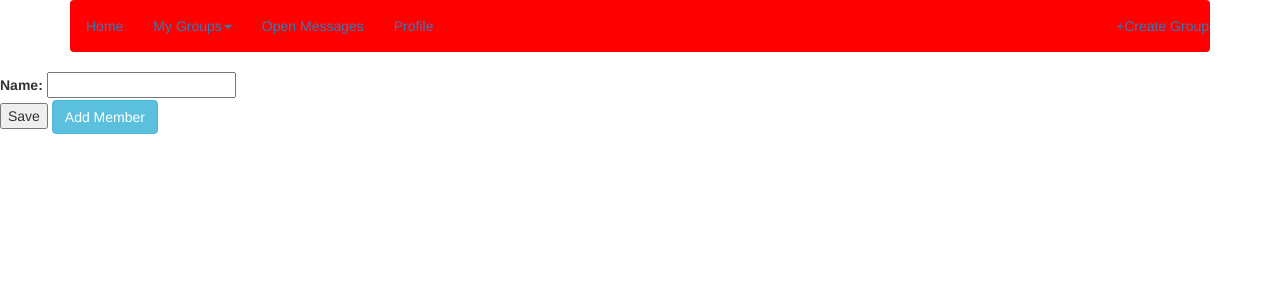
After one commit to sandeepsajan0/friends, a Django app: page /friends/user/create_group/ in a window 1280 px wide. The commit adds this page. Shown: the top 300 px of the page. Run offline with Django 3.2, Linux system fonts and the light colour scheme; the visitor is signed in with stand-in values (Sample User, id 1); some libraries are stand-ins or nearby versions.

Commit message:
add Create group feature

```diff
--- a/DoYouKnowMe/models.py
+++ b/DoYouKnowMe/models.py
@@ -15,6 +15,19 @@ class Post(models.Model):
 
     def __unicode__(self):
         return u'%s %s %s %s' % (self.text, self.date_added,self.author,self.author_name)
+
+
+
+class Group(models.Model):
+    name=models.CharField(max_length=200)
+    users = models.ManyToManyField(User)
+
+
+
+class GroupForm(ModelForm):
+    class Meta:
+        model = Group
+        fields = ("name",)
 
 
 class PostForm(ModelForm):
--- /dev/null
+++ b/DoYouKnowMe/templates/create_group.html
@@ -0,0 +1,13 @@
+{% extends 'main.html' %}
+{% block body %}
+<form action="" method="post">
+{% csrf_token %}
+{% for field in form %}
+    <div class="fieldWrapper">
+        {{ field.label_tag }} {{ field }}
+    </div>
+{% endfor %}
+<input type="submit" value="Save" />
+<a href="/friends/user/group/add_member/" class="btn btn-info">Add Member</a>
+</form>
+{% endblock %}
--- a/DoYouKnowMe/templates/login.html
+++ b/DoYouKnowMe/templates/login.html
@@ -1,4 +1,4 @@
-{% extends 'main.html' %}
+{% extends 'base.html' %}
 
 {% block head %}
 <title>
--- a/DoYouKnowMe/templates/logout.html
+++ b/DoYouKnowMe/templates/logout.html
@@ -1,4 +1,4 @@
-{% extends 'main.html' %}
+{% extends 'base.html' %}
 
 {% block head %}
 <title>
--- a/DoYouKnowMe/templates/main.html
+++ b/DoYouKnowMe/templates/main.html
@@ -16,37 +16,29 @@
 
     <div class="container">
         <div class="navbar" style="background-color:red;">
-            {% if user.is_authenticated %}
             <ul class="nav navbar-nav">
-                <li><a href="/friends/">Home</a></li>
+                <li><a href="/friends/user/">Home</a></li>
                 <li class="dropdown">
                     <a class="dropdown-toggle" data-toggle="dropdown" href="#" aria-expanded="false">My Groups<span class="caret"></span></a>
                     <ul class="dropdown-menu">
-                        <li><a href="group_1/">Group 1</a></li>
-                        <li><a href="group_2/">Group 2</a></li>
-                        <li><a href="group_3/">Group 3</a></li>
+                        {% for gp in groups %}
+                        <li><a href="{% url 'group' pk=gp.pk %}">{{gp.name}}</a></li>
+                        {% endfor %}
+<!--                        <li><a href="group_2/">Group 2</a></li>-->
+<!--                        <li><a href="group_3/">Group 3</a></li>-->
                     </ul>
                 </li>
-                <li><a href="/friends/open_messages/">Open Messages</a></li>
-                <li><a href="/friends/profile/">Profile</a></li>
-
+                <li><a href="/friends/user/open_messages/">Open Messages</a></li>
+                <li><a href="/friends/user/profile/">Profile</a></li>
             </ul>
             <ul class="nav navbar-nav navbar-right">
-                <li><a href="/friends/create_group/" align="right"> +Create Group</a></li>
+                <li><a href="/friends/user/create_group/" align="right"> +Create Group</a></li>
             </ul>
-            {% else %}
-            <ul class="nav navbar-nav">
-                <li><a href="/friends/">Home</a></li>
-            </ul>
-            <ul class="nav navbar-nav navbar-right">
-                <li><a href="/friends/register/">Register</a></li>
-                <li><a href="/friends/login/">Login</a></li>
-            {% endif %}
         </div>
     </div>
     {% block body %}
     <h1>Yess Bosss!</h1>
-    <h3> Here is the anonymous friends app. You have to find who have done this message and challage to your friend and know your friend more closely.</h3>
+    <h3> Here is the anonymous friends app. You have to find who have done this message and challange to your friend and know your friend more closely.</h3>
     {% endblock %}
     </body>
 
--- a/DoYouKnowMe/templates/open_posts.html
+++ b/DoYouKnowMe/templates/open_posts.html
@@ -11,7 +11,7 @@
 
 
 <!--<!--  New post  -->
-    <h1>New post</h1>
+    <h3><b>New post</b></h3>
 
 
     <form action="" method="post">{% csrf_token %}
--- a/DoYouKnowMe/templates/profile.html
+++ b/DoYouKnowMe/templates/profile.html
@@ -14,5 +14,5 @@ Profile Page!
 </h3>
 <a href="http://127.0.0.1:8000/friends/logout" class="btn btn-default">Logout</a>
 
-Here is your profile.
+
 {% endblock %}
--- a/DoYouKnowMe/templates/registration.html
+++ b/DoYouKnowMe/templates/registration.html
@@ -1,4 +1,4 @@
-{% extends 'main.html' %}
+{% extends 'base.html' %}
 
 {% block head %}
 <title>
--- a/DoYouKnowMe/urls.py
+++ b/DoYouKnowMe/urls.py
@@ -7,10 +7,13 @@ from django.conf.urls import url
 
 urlpatterns = [
     url(r'^$', views.firstview),
-    url(r'^create_group/$',views.CreateGroup),
-    url(r'^open_messages/$',views.openMessages, name='post_list'),
+    url(r'^user/$',views.HomePage),
+    url(r'^user/create_group/$',views.CreateGroup),
+    url(r'^user/group/(?P<pk>\d+)/$', views.show_groups, name='group'),
+    url(r'^user/open_messages/$',views.openMessages, name='post_list'),
     url(r'^register/$',views.Register.as_view()),
     url(r'^login/$',LoginView.as_view(template_name='login.html'),name='login'),
     url(r'^logout/$',LogoutView.as_view(template_name='logout.html')),
-    url(r'^profile/$',views.Profile.as_view()),
+    url(r'^user/profile/$',views.Profile.as_view()),
+    url(r'^user/group/add_member/$', views.add_member, name="add_member"),
 ]
--- a/DoYouKnowMe/views.py
+++ b/DoYouKnowMe/views.py
@@ -1,22 +1,55 @@
-from django.shortcuts import render
+from django.shortcuts import render,redirect
 from django.http import HttpResponse
-from .models import PostForm, Post
+from .models import PostForm, Post, RegistrationForm, GroupForm, Group
 from django.views.generic import TemplateView
-from django.views.generic.edit import FormMixin
-from django.shortcuts import render_to_response
 from django.template import RequestContext
-from .models import RegistrationForm
 from django.contrib.auth.decorators import login_required
 from django.utils.decorators import method_decorator
-from time import gmtime, strftime
+import datetime
+from django.contrib.auth.models import User
 
 # Create your views here.
 def firstview(request):
-    return render(request, 'main.html')
+    return render(request, 'base.html')
+
+@login_required
+def HomePage(request):
+    groups = Group.objects.filter(users=request.user)
+    return render(request, 'main.html',{'groups':groups})
+
+def show_groups(request,pk=None):
+    group = Group.objects.get(pk=pk)
+    print(group.name)
+    return render(request, 'group.html',{'group':group})
 
 @login_required
 def CreateGroup(request):
-    return HttpResponse("create gp form")
+    template_name = "create_group.html"
+    form = GroupForm()
+    if request.method=='POST':
+        form = GroupForm(request.POST)
+        if form.is_valid():
+            gp = form.save(commit=False)
+            gp.save()
+            gp.users.add(request.user)
+            gp.save()
+            form = GroupForm()
+    return render(request,template_name,{'form':form})
+
+
+@login_required
+def add_member(request):
+    template_name = "add_member.html"
+    if request.method=='POST':
+        gp_name = request.POST.get('gp_name',None)
+        member = request.POST.get('member',None)
+        group = Group.objects.get(name=gp_name)
+        user_name=User.objects.get(username=member)
+        group.users.add(user_name)
+        return redirect('/friends/user/group/add_member/')
+    else:
+        return render(request,template_name)
+
 
 @login_required
 def openMessages(request):
@@ -27,7 +60,7 @@ def openMessages(request):
     if request.method=='POST':
         form=PostForm(request.POST)
         if form.is_valid():
-            curr_time = strftime("%Y-%m-%d %H:%M:%S", gmtime())
+            curr_time = datetime.datetime.now().strftime('%Y-%m-%d %H:%M:%S')
             items = form.save(commit = False)
             items.author = request.user
             items.author_name = request.user.username
@@ -58,19 +91,3 @@ class Profile(TemplateView):
     @method_decorator(login_required)
     def get(self,request):
         return render(request,self.template_name)
-#class openMessages(TemplateView):
-#    template_name='open_posts.html'
-#
-#    def get(self, request):
-#        form=PostForm()
-#        return render(request, self.template_name, {'form':form})
-#
-#    def post(self, request):
-#        form=PostForm(request.POST)
-#        if form.is_valid():
-#            form.save()
-#            form = PostForm()
-#        some = Post.objects.all()
-#        args = {'form':form, 'some':some}
-#        return render(request,self.template_name,args)
-#
--- a/friends/settings.py
+++ b/friends/settings.py
@@ -101,7 +101,7 @@ AUTH_PASSWORD_VALIDATORS = [
 ]
 
 
-LOGIN_REDIRECT_URL = '/friends/profile'
+LOGIN_REDIRECT_URL = '/friends/user/profile'
 
 # Internationalization
 # https://docs.djangoproject.com/en/2.1/topics/i18n/
```
Also changed, not shown: DoYouKnowMe/templates/add_member.html (added, +10 -0 lines), DoYouKnowMe/templates/base.html (added, +33 -0 lines), DoYouKnowMe/templates/group.html (added, +10 -0 lines).
